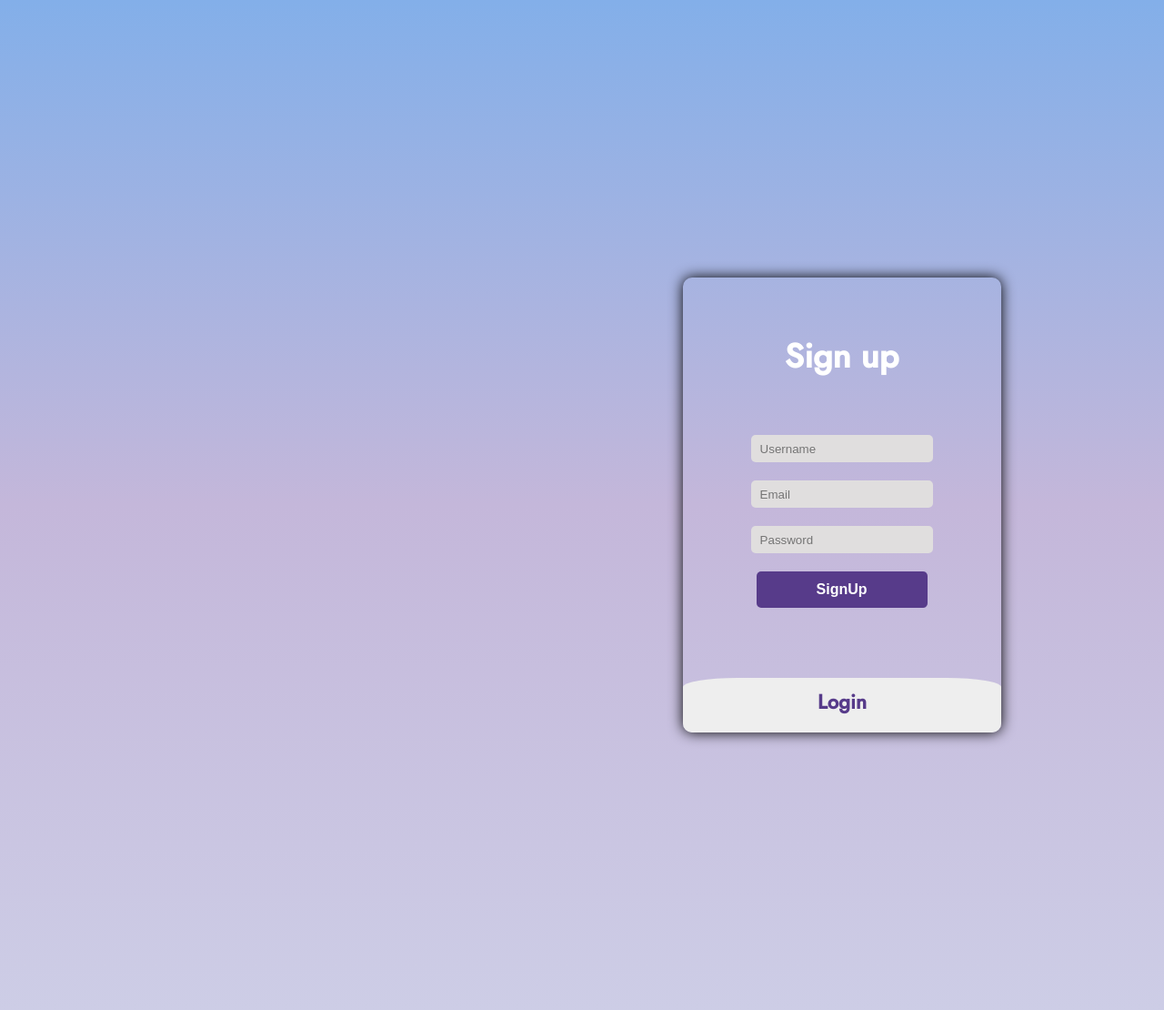
After one commit to mabroukali025/App_Analyse_de_presse, a Django app: page /login/ in a window 1280 px wide. The commit adds this page. Shown: the whole page at 91% size. Run offline with Django 5.2, Linux system fonts and the light colour scheme.

Commit message:
update designe add a footer and fonction for stoped and starts Scraping

```diff
--- a/Analyse_de_presse/urls.py
+++ b/Analyse_de_presse/urls.py
@@ -17,7 +17,7 @@ Including another URLconf
 from django.contrib import admin
 from django.urls import path
 
-
+from django.contrib.auth.views import LoginView,LogoutView
 from django.contrib import admin
 from django.urls import path
 from AppScraping import views
@@ -25,7 +25,8 @@ from AppScraping import views
 urlpatterns = [
     path('admin/', admin.site.urls),
     path('page_Acceuil',views.page_Acceuil),
-    path('user_connect/', views.user_connect, name='user_connect'),
+    path('login/', LoginView.as_view(), name='login'),
+    path('logout/', LogoutView.as_view(), name='logout'),
     path('', views.home, name='home_page'),
     path('home/', views.page_Acceuil, name='page_Acceuil'),
     path('scraping/', views.scraping_page, name='scraping_page'),
@@ -45,6 +46,9 @@ urlpatterns = [
     #path('global_statistics/',views.global_statistics,name='global_statistics')
     path('cycle_vie_article/', views.cycle_vie_article, name='cycle_vie_article'),
     path('compter_doublons_articles/<int:article_id>/', views.compter_doublons_articles, name='compter_doublons_articles'),
+    path('get_scraping_status/', views.get_scraping_status, name='get_scraping_status'),
+
+
 
 
 
--- /dev/null
+++ b/AppScraping/Templates/partials/_messages.html
@@ -0,0 +1,9 @@
+{% if messages %}
+    <div class="messages">
+        {% for message in messages %}
+            <div class="alert alert-{{ message.tags }}">
+                {{ message }}
+            </div>
+        {% endfor %}
+    </div>
+{% endif %}
--- /dev/null
+++ b/AppScraping/Templates/registration/login.html
@@ -0,0 +1,146 @@
+
+{% load static %}
+
+{% block content %}
+<head>
+    <meta charset="utf-8">
+    <meta http-equiv="X-UA-Compatible" content="IE=edge">
+    <meta name="viewport" content="width=device-width, initial-scale=1">
+    <title>Smart Docusign - Login</title>
+    <link href="https://fonts.googleapis.com/css2?family=Jost:wght@500&display=swap" rel="stylesheet">
+    <!-- Base Styling -->
+</head>
+<body>
+    <div class="main">
+        <input type="checkbox"  id="chk" aria-hidden="true">
+        <div class="signup">
+            <form action="" method="post">
+                {% csrf_token %}
+
+            {% include 'partials/_messages.html' %}
+                <label for="chk" aria-hidden="true">Sign up</label>
+                <input type="text" name="username" placeholder="Username"  id="usernameField" required
+                value="{{fieldValues.username}}">
+                <input type="email" name="email" placeholder="Email"  id="emailField" required
+                value="{{fieldValues.email}}">
+                <input type="Password" name="password" placeholder="Password" required>
+                <button>SignUp</button>
+            </form>
+        </div>
+        <div class="login">
+            <form action="{% url 'login' %}" method="post">
+                {% csrf_token %}
+
+            {% include 'partials/_messages.html' %}
+                <label for="chk" aria-hidden="true">Login</label>
+                <input type="email" name="email" placeholder="Email" required="" id="emailField"
+                value="{{fieldValues.email}}" required>
+                <input type="Password" name="password" placeholder="Password" required>
+                <button>Login</button>
+            </form>
+        </div>
+    </div>
+
+
+</body>
+<style>
+    body{
+        margin: 0;
+        padding: 0;
+        display: flex;
+        justify-content: center;
+        align-items: center;
+        min-height: 100vh;
+        margin-inline-start: 51cap;
+        font-family: 'Jost' , sans-serif;
+        background: linear-gradient(to bottom, #83afe9, #c4b7da, rgb(205, 205, 230));
+    }
+    .main{
+        width: 350px;
+        height: 500px;
+        background: red;
+        overflow: hidden;
+        background: url("") no-repeat center / cover;
+        border-radius: 10px;
+        box-shadow: 0px 0px 15px #000 ;
+    }
+    #chk{
+        display: none;
+    }
+    .signup{
+        position: relative;
+        width: 100%;
+        height: 100%;
+    }
+    label{
+        color: #fff;
+        font-size: 2.3em;
+        justify-content: center;
+        display: flex;
+        margin: 60px;
+        font-weight: bold;
+        cursor: pointer;
+        transition: .5s ease-in-out;
+    }
+    input{
+        width: 200px;
+        height: 30px;
+        background: #e0dede;
+        justify-content: center;
+        display: flex;
+        margin: 20px auto;
+        padding: 10px;
+        border: none;
+        outline: none;
+        border-radius: 5px;
+    }
+button{
+    width: 188px;
+    height: 40px;
+    margin: 10px auto;
+    justify-content: center;
+    display: block;
+    color: #fff;
+    background: #573b8a;
+    font-size: 1em;
+    font-weight: bold;
+    margin-top: 20px;
+    outline: none;
+    border: none;
+    border-radius: 5px;
+    transition: -2s ease-in;
+    cursor: pointer;
+}
+button:hover{
+    background: #6d44b8;
+
+}
+.login{
+    height: 460px;
+    background: #eee;
+    border-radius: 60px / 10px;
+    transform: translateY(-180px);
+    transition: -8s ease-in-out;
+
+}
+.login label {
+    color: #573b8a;
+    transform: scale(.6);
+
+}
+
+#chk:checked ~ .login{
+    transform: translateY(-500px);
+}
+
+#chk:checked ~ .login label{
+    transform: scale(1);
+}
+#chk:checked ~ .signup label{
+    transform: scale(.6);
+}
+
+</style>
+<script src="{% static 'src/assets/js/register.js' %}"></script>
+
+{% endblock %}
```
Also changed, not shown: Analyse_de_presse/settings.py (+11 -1 lines), AppScraping/Scriptes/Lefigaro_Scraping.py (+6 -6 lines), AppScraping/Scriptes/Lemonde_Scraping.py (+6 -6 lines), AppScraping/Scriptes/Liberation_Scraping.py (+7 -7 lines), AppScraping/Templates/Statistiques_Recherche.html (+39 -2 lines), AppScraping/Templates/footer.html (added, +54 -0 lines), AppScraping/Templates/navbar.html (+12 -1 lines), AppScraping/Templates/page_Acceuil.html (deleted, +0 -89 lines), AppScraping/Templates/scraping_page.html (+87 -24 lines), AppScraping/models.py (+9 -0 lines), AppScraping/views.py (+101 -94 lines), AppScraping/migrations/0002_scrapingstatus.py (added), AppScraping/migrations/0003_remove_scrapingstatus_is_scraping_and_more.py (added), AppScraping/migrations/0004_remove_scrapingstatus_status_and_more.py (added), 2 more files.
